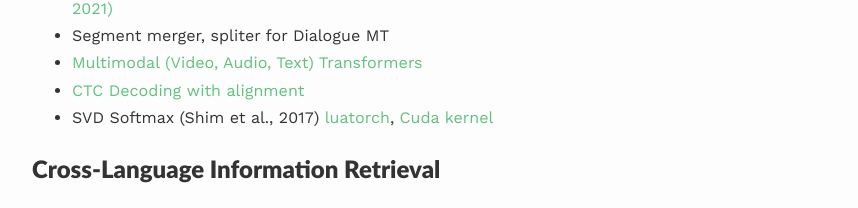
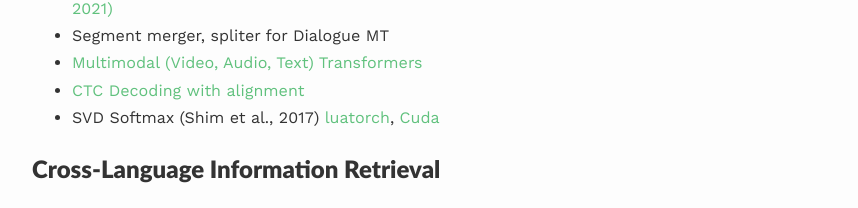
Before and after one commit to jungikim/jungikim.github.io, a Jekyll site: the page built from _pages/projects.md, in a window 1280 px wide, cut to the strip 480-1390 px from the top of the page. Shown: the part 699-907 px from the top of the strip, without its empty margins (208-1066 px from the left). Built offline with Jekyll 4.4.1, drawn with Linux system fonts in a browser that asks for light colours; nearby versions of some CDN libraries; a style sheet for code colours, icons or effects is not loaded.

Commit message:
Update projects.md

```diff
--- a/_pages/projects.md
+++ b/_pages/projects.md
@@ -42,7 +42,7 @@ The final demo system is not in the public domain (yet?) and is being further re
  - Segment merger, spliter for Dialogue MT
  - [Multimodal (Video, Audio, Text) Transformers](https://github.com/OpenNMT/OpenNMT-tf/compare/master...jungikim:OpenNMT-tf:multimodal)
  - [CTC Decoding with alignment](https://github.com/baidu-research/warp-ctc/compare/master...jungikim:warp-ctc:master)
- - SVD Softmax (Shim et al., 2017) [luatorch](https://github.com/torch/nn/compare/master...jungikim:nn:svdlinear), [Cuda kernel](https://github.com/torch/cunn/compare/master...jungikim:cunn:svdlinear)
+ - SVD Softmax (Shim et al., 2017) [luatorch](https://github.com/torch/nn/compare/master...jungikim:nn:svdlinear), [Cuda](https://github.com/torch/cunn/compare/master...jungikim:cunn:svdlinear)
 
 
 
```
